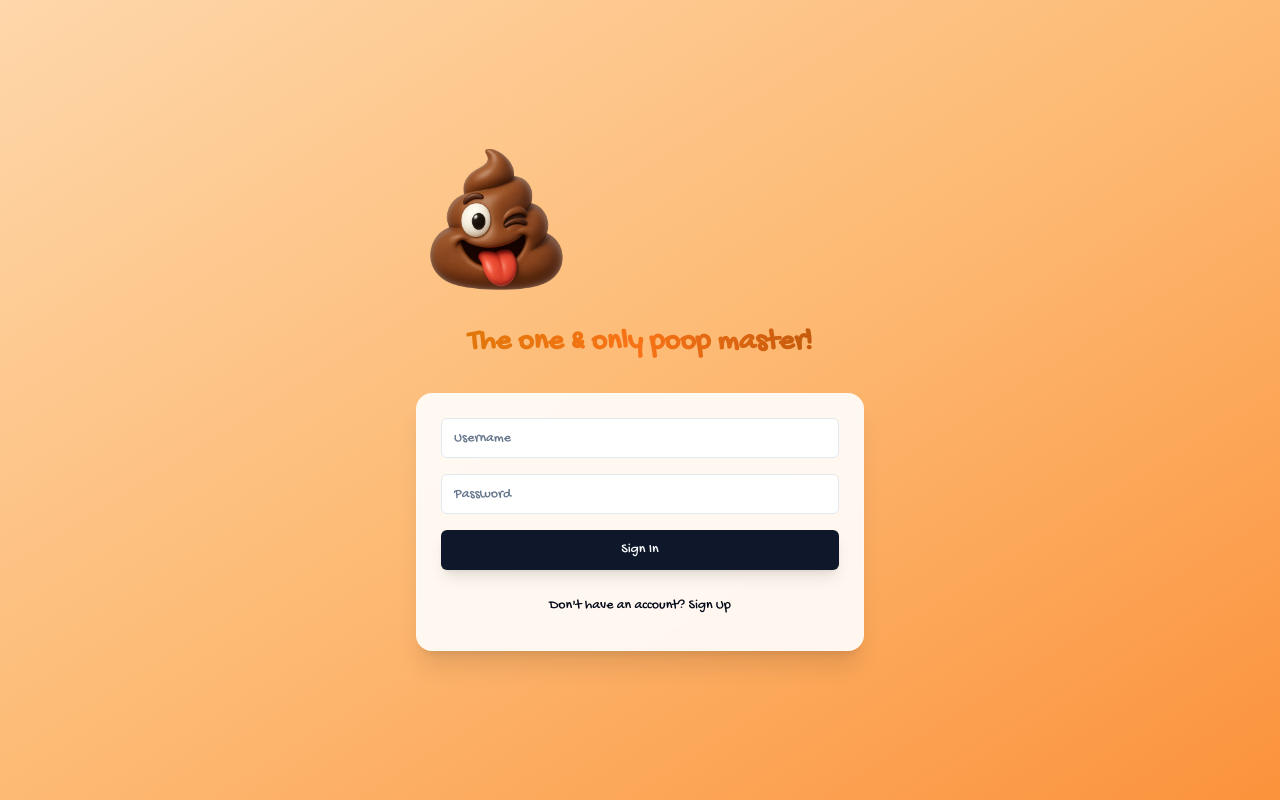
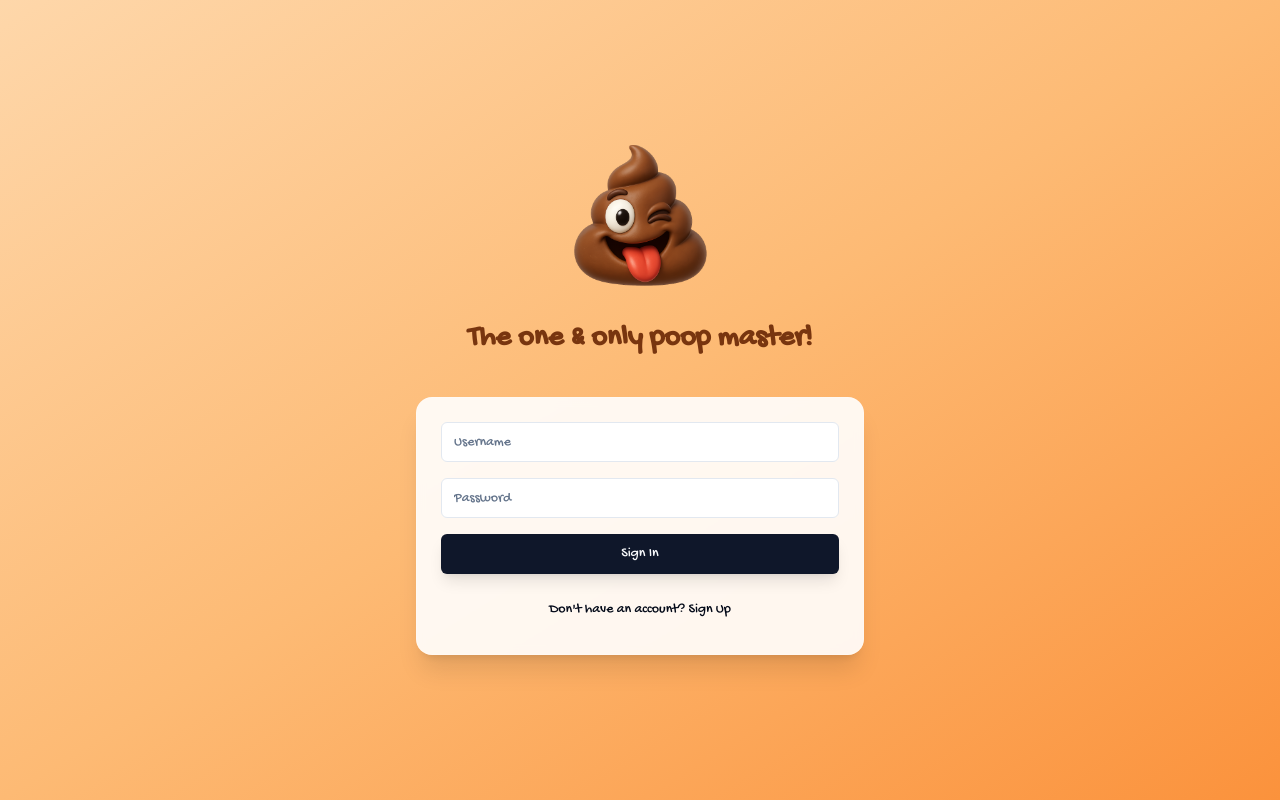
Before and after one commit to Sree-hari-git/poop-score-showdown, a React (Vite) app: page /auth in a window 1280 px wide. Built offline with nearby package versions, Linux system fonts and the light colour scheme.

Commit message:
Refactor: Remove gradient and center image
Removes the color gradient from the "The one & only poop master!" text and centers the image in the Auth page.

```diff
--- a/src/pages/Auth.tsx
+++ b/src/pages/Auth.tsx
@@ -65,9 +65,9 @@ const Auth = () => {
   return (
     <div className="min-h-screen flex items-center justify-center p-4 poop-gradient">
       <div className="w-full max-w-md">
-        <div className="text-center mb-8">
+        <div className="text-center mb-8 flex flex-col items-center">
           <PoopMascot size="xl" animate useImage />
-          <h1 className="text-3xl font-bold mt-4 mb-2 font-gochi bg-gradient-to-r from-amber-600 via-orange-500 to-amber-700 bg-clip-text text-transparent">
+          <h1 className="text-3xl font-bold mt-4 mb-2 font-gochi text-amber-900">
             The one & only poop master!
           </h1>
         </div>
```
